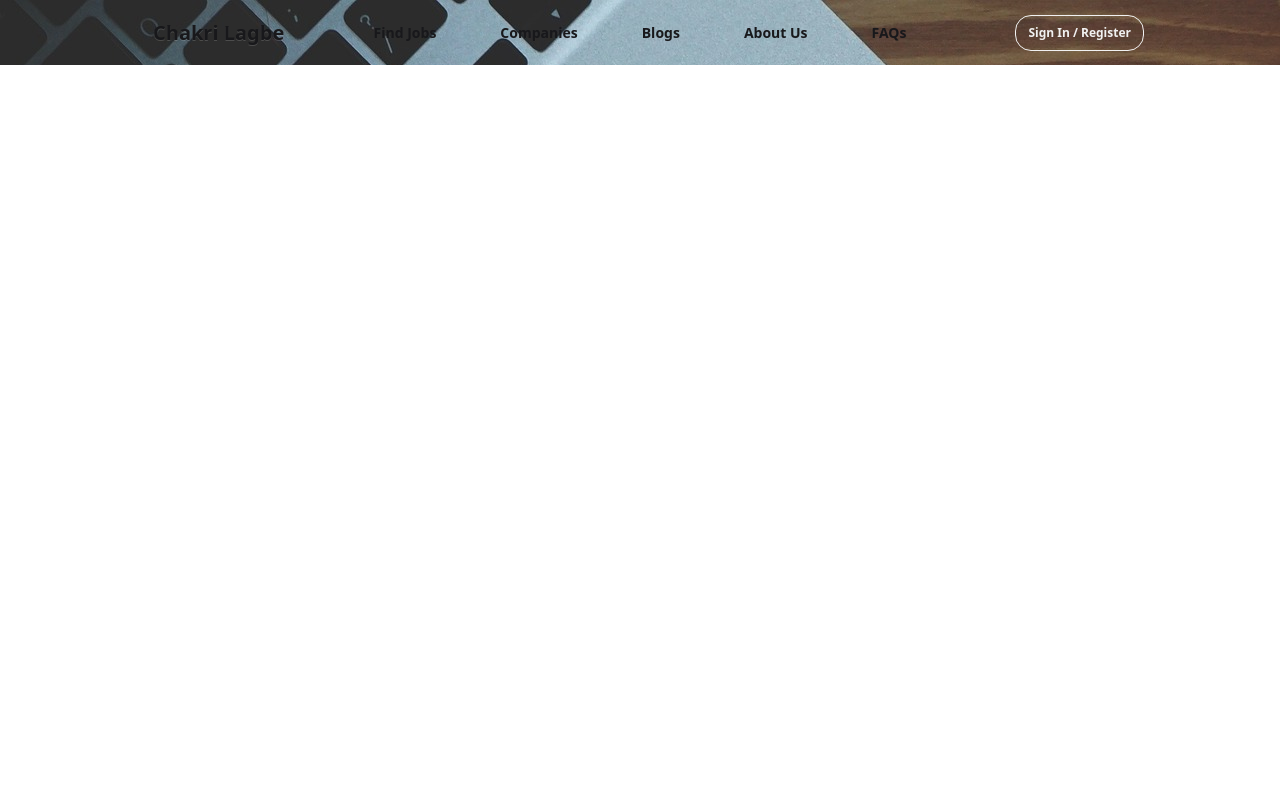
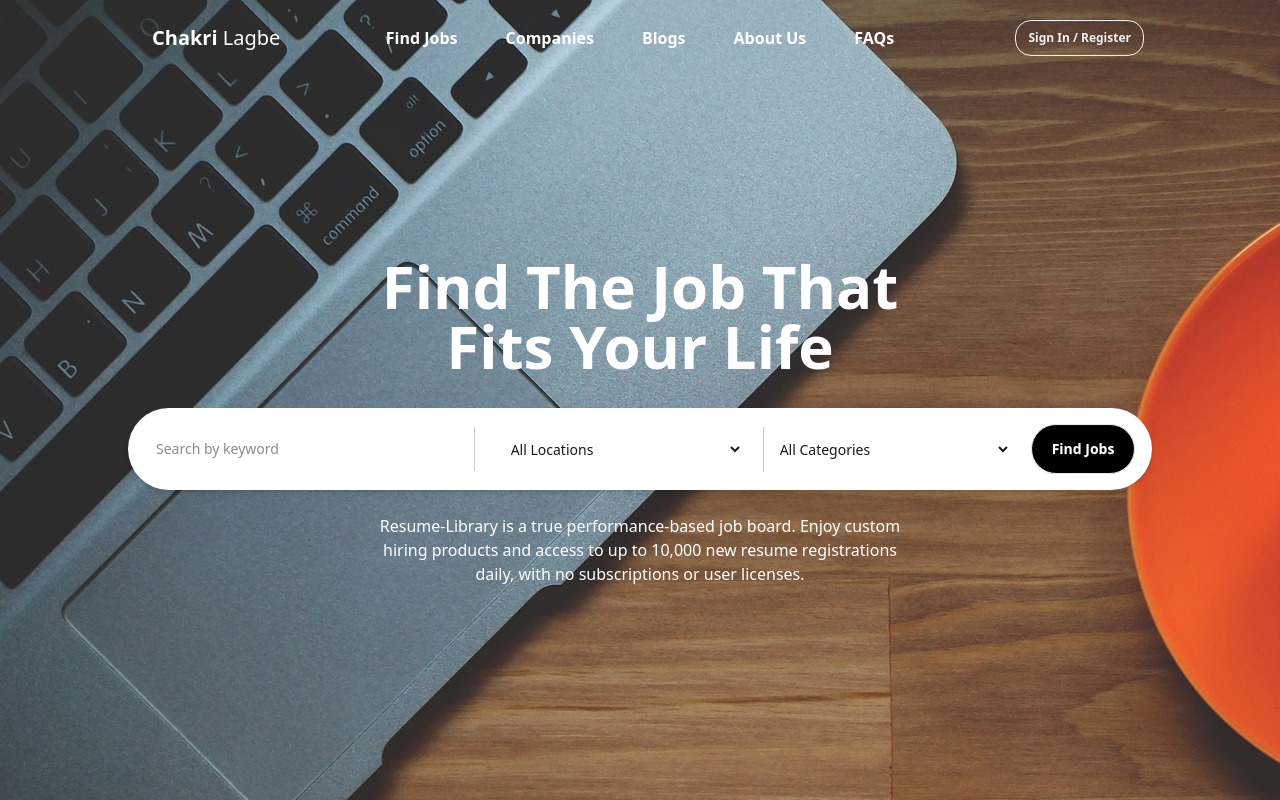
Before and after one commit to Sifat2245/ChakriLagbe, a React (Vite) app: page / in a window 1280 px wide. Shown: the top 800 px of the page. Built offline with nearby package versions, Linux system fonts and the light colour scheme.

Commit message:
designed the hero section and add smooth transition on scrolling

```diff
--- /dev/null
+++ b/src/Component/Hero/Hero.jsx
@@ -0,0 +1,47 @@
+import React from 'react';
+
+const Hero = () => {
+    return (
+        <div className='text-center min-h-screen mt-48'>
+            <h1 className='text-4xl md:text-6xl text-white font-bold mb-8'>Find The Job That <br />
+                Fits Your Life</h1>
+
+            {/* search field */}
+            <div className="bg-white p-4 rounded-[48px] shadow-md max-w-5xl mx-auto flex flex-col gap-4 md:flex-row md:items-center md:gap-5 w-11/12 mb-6">
+
+                {/* Keyword Input */}
+                <input
+                    type="text"
+                    placeholder="Search by keyword"
+                    className=" w-full md:w-1/3 p-3  text-sm border-r-1 border-[#00000036]"
+                />
+
+                {/* Location Dropdown */}
+                <select className="w-full md:w-1/4 p-3 text-sm ">
+                    <option defaultValue>All Locations</option>
+                    <option>Dhaka</option>
+                    <option>Chittagong</option>
+                    <option>Rajshahi</option>
+                </select>
+
+                {/* Category Dropdown */}
+                <select className="w-full md:w-1/4 p-3 text-sm border-l-1 border-[#00000036]">
+                    <option defaultValue>All Categories</option>
+                    <option>IT & Software</option>
+                    <option>Marketing</option>
+                    <option>Finance</option>
+                </select>
+
+                {/* Search Button */}
+                <button className="btn bg-black text-white rounded-4xl text-sm hover:bg-gray-800 transition-all duration-300 px-5 py-6 w-full md:w-auto">
+                    Find Jobs
+                </button>
+            </div>
+
+
+            <p className='text-white w-11/12 mx-auto'>Resume-Library is a true performance-based job board. Enjoy custom <br /> hiring products and access to up to 10,000 new resume registrations <br /> daily, with no subscriptions or user licenses.</p>
+        </div>
+    );
+};
+
+export default Hero;
--- a/src/Component/Navbar/Navbar.jsx
+++ b/src/Component/Navbar/Navbar.jsx
@@ -1,49 +1,112 @@
-import React, { useState } from 'react';
+import React, { useState, useEffect } from 'react';
 import { Link, NavLink } from 'react-router';
 
 const Navbar = () => {
     const [isDrawerOpen, setIsDrawerOpen] = useState(false);
+    const [isScrolled, setIsScrolled] = useState(false);
 
-    const links = <>
-        <li><NavLink>Find Jobs</NavLink></li>
-        <li><NavLink>Companies</NavLink></li>
-        <li><NavLink>Blogs</NavLink></li>
-        <li><NavLink>About Us</NavLink></li>
-        <li><NavLink>FAQs</NavLink></li>
-    </>;
+    useEffect(() => {
+        const handleScroll = () => {
+            setIsScrolled(window.scrollY > 10);
+        };
+
+        window.addEventListener('scroll', handleScroll);
+        return () => window.removeEventListener('scroll', handleScroll);
+    }, []);
+
+    const links = (
+        <>
+            <li>
+                <NavLink
+                    to="/"
+                    className="relative after:content-[''] after:absolute after:left-0 after:-bottom-2 after:w-0 after:h-[2px] after:bg-current after:transition-all after:duration-300 hover:after:w-full"
+                >
+                    Find Jobs
+                </NavLink>
+            </li>
+            <li>
+                <NavLink
+                    to="/companies"
+                    className="relative after:content-[''] after:absolute after:left-0 after:-bottom-2 after:w-0 after:h-[2px] after:bg-current after:transition-all after:duration-300 hover:after:w-full"
+                >
+                    Companies
+                </NavLink>
+            </li>
+            <li>
+                <NavLink
+                    to="/blogs"
+                    className="relative after:content-[''] after:absolute after:left-0 after:-bottom-2 after:w-0 after:h-[2px] after:bg-current after:transition-all after:duration-300 hover:after:w-full"
+                >
+                    Blogs
+                </NavLink>
+            </li>
+            <li>
+                <NavLink
+                    to="/about"
+                    className="relative after:content-[''] after:absolute after:left-0 after:-bottom-2 after:w-0 after:h-[2px] after:bg-current after:transition-all after:duration-300 hover:after:w-full"
+                >
+                    About Us
+                </NavLink>
+            </li>
+            <li>
+                <NavLink
+                    to="/faqs"
+                    className="relative after:content-[''] after:absolute after:left-0 after:-bottom-2 after:w-0 after:h-[2px] after:bg-current after:transition-all after:duration-300 hover:after:w-full"
+                >
+                    FAQs
+                </NavLink>
+            </li>
+        </>
+    );
 
     return (
         <>
             {/* Overlay Drawer */}
-            <div className={`fixed inset-0 z-40 bg-[#00000042] bg-opacity-40 transition-opacity duration-300 ${isDrawerOpen ? 'block' : 'hidden'}`} onClick={() => setIsDrawerOpen(false)}></div>
+            <div
+                className={`fixed inset-0 z-40 bg-[#00000042] bg-opacity-40 transition-opacity duration-300 ${isDrawerOpen ? 'block' : 'hidden'}`}
+                onClick={() => setIsDrawerOpen(false)}
+            ></div>
 
             {/* Sidebar Drawer */}
-            <div className={`fixed top-0 left-0 h-full w-64 bg-white z-50 transform transition-transform duration-300 ${isDrawerOpen ? 'translate-x-0' : '-translate-x-full'}`}>
+            <div
+                className={`fixed top-0 left-0 h-full w-64 bg-white z-50 transform transition-transform duration-300 ${isDrawerOpen ? 'translate-x-0' : '-translate-x-full'
+                    }`}
+            >
                 <div className="p-4 flex justify-between items-center border-b">
                     <span className="text-xl font-bold">Menu</span>
-                    <button onClick={() => setIsDrawerOpen(false)} className="text-2xl font-bold">&times;</button>
+                    <button onClick={() => setIsDrawerOpen(false)} className="text-2xl font-bold">
+                        &times;
+                    </button>
                 </div>
-                <ul className="menu p-4 space-y-2 font-bold">
+                <ul className=" p-4 space-y-6 font-bold mt-3">
                     {links}
-                    <li><a className="btn bg-transparent">Sign In / Register</a></li>
+                    <li>
+                        <a className="btn bg-transparent rounded-3xl hover:bg-black hover:text-white">Sign In / Register</a>
+                    </li>
                 </ul>
             </div>
 
-            {/* Main Navbar */}
+            {/* Navbar Wrapper for full-width background */}
+            <div
+                className={`fixed top-0 left-0 right-0 z-30 transition-all duration-300 ${isScrolled ? 'bg-white text-black shadow-md' : 'bg-transparent text-white'
+                    }`}
+            >
+                {/* Navbar Content */}
                 <div className="navbar w-full md:w-4/5 mx-auto">
                     <div className="navbar-start">
-                    <a className="btn btn-ghost text-xl">Chakri Lagbe</a>
+                        <a className="hover:cursor-pointer p-4 text-xl"><span className='font-bold'>Chakri</span> Lagbe</a>
                     </div>
 
                     <div className="navbar-center hidden lg:flex">
-                    <ul className="menu menu-horizontal px-1 gap-10 font-bold">
-                        {links}
-                    </ul>
+                        <ul className="p-4 menu-horizontal px-1 gap-12 font-bold">{links}</ul>
                     </div>
 
                     <div className="navbar-end">
                         <Link
-                        className="border border-[#f1f1f1] text-[#f1f1f1] hover:bg-white hover:text-black p-2 px-3 rounded-2xl text-[12px] bg-transparent hidden md:block font-bold transition-all duration-300 ease-in-out"
+                            className={`border ${isScrolled
+                                ? 'border-black text-black hover:bg-black hover:text-white'
+                                : 'border-[#f1f1f1] text-[#f1f1f1] hover:bg-white hover:text-black'
+                                } p-2 px-3 rounded-2xl text-[12px] bg-transparent hidden md:block font-bold transition-all duration-300 ease-in-out`}
                         >
                             Sign In / Register
                         </Link>
@@ -53,14 +116,28 @@ const Navbar = () => {
                             className="btn btn-ghost hover:bg-transparent lg:hidden"
                             onClick={() => setIsDrawerOpen(true)}
                         >
-                        <svg xmlns="http://www.w3.org/2000/svg" className="h-5 w-5" fill="none"
-                            viewBox="0 0 24 24" stroke="currentColor">
-                            <path strokeLinecap="round" strokeLinejoin="round" strokeWidth="2"
-                                d="M4 6h16M4 12h8m-8 6h16" />
+                            <svg
+                                xmlns="http://www.w3.org/2000/svg"
+                                className="h-5 w-5"
+                                fill="none"
+                                viewBox="0 0 24 24"
+                                stroke="currentColor"
+                            >
+                                <path
+                                    strokeLinecap="round"
+                                    strokeLinejoin="round"
+                                    strokeWidth="2"
+                                    d="M4 6h16M4 12h8m-8 6h16"
+                                />
                             </svg>
                         </button>
                     </div>
                 </div>
+            </div>
+
+            {/* Spacer to prevent content jump */}
+            <div className="h-16"></div>
+
         </>
     );
 };
--- a/src/Layout/Layout.jsx
+++ b/src/Layout/Layout.jsx
@@ -1,12 +1,14 @@
 import React from 'react';
 import Navbar from '../Component/Navbar/Navbar';
 import './layout.css'
+import Hero from '../Component/Hero/Hero';
 
 const Layout = () => {
     return (
         <div className='bg-[#f7d1c0]'>
             <header className='bg-img'>
                 <Navbar></Navbar>
+                <Hero></Hero>
             </header>
             <main>
 
```
Lines whose indentation alone changed are shown as unchanged.
